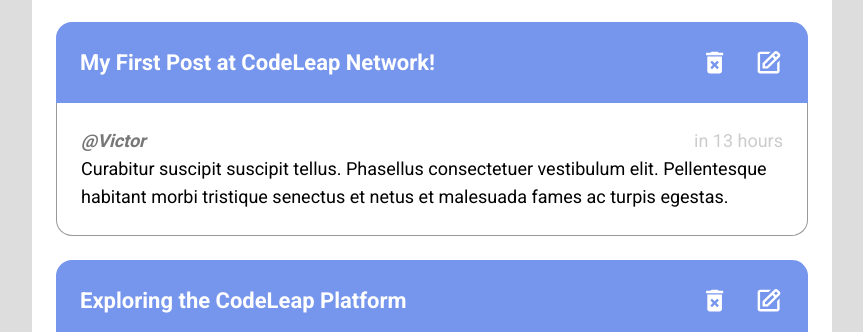
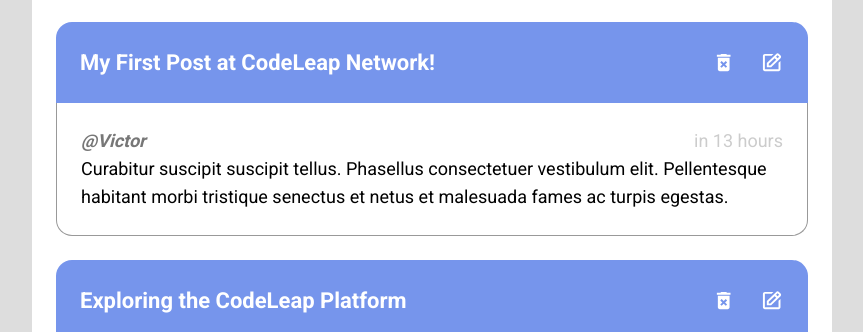
Before and after one commit to V-Matheus/CodeLeap, a Next.js app: page / in a window 1280 px wide. Shown: the part 465-797 px from the top of the page, without its empty margins (208-1071 px from the left). Built offline with nearby package versions, Linux system fonts and the light colour scheme.

Commit message:
feat: post Modal

```diff
--- /dev/null
+++ b/src/app/components/Modal.tsx
@@ -0,0 +1,26 @@
+import { ComponentProps, MouseEvent } from 'react';
+
+interface ModalProps extends ComponentProps<'dialog'> {
+  onClose: () => void;
+}
+
+export function Modal({ onClose, ...props }: ModalProps) {
+  const handleClickOutside = (event: MouseEvent<HTMLDialogElement>) => {
+    const dialog = event.target as HTMLDialogElement;
+    if (dialog.tagName === 'DIALOG' && event.target === dialog) {
+      onClose();
+    }
+  };
+
+  return (
+    <dialog
+      {...props}
+      className="absolute w-full h-full inset-0 flex items-center justify-center bg-black/35 z-50"
+      onClick={handleClickOutside}
+    >
+      <article className="bg-white w-[660px] p-6 rounded-2xl border-1 border-gray-medium">
+        {props.children}
+      </article>
+    </dialog>
+  );
+}
--- a/src/app/components/Post.tsx
+++ b/src/app/components/Post.tsx
@@ -1,7 +1,12 @@
+'use client';
+
 import Image from 'next/image';
 import Trash from '@/assets/ic_baseline-delete-forever.svg';
 import Edit from '@/assets/bx_bx-edit.svg';
 import { formatDistanceToNowStrict } from 'date-fns';
+import { Modal } from './Modal';
+import { Button, IconButton } from './Button';
+import { useState } from 'react';
 
 export interface PostProps {
   data: {
@@ -14,24 +19,30 @@
 }
 
 export function Post({ data }: PostProps) {
+  const [isModalOpen, setIsModalOpen] = useState(false);
+  const [modalType, setModalType] = useState<'delete' | 'edit' | null>(null);
+
   return (
     <article className="flex flex-col w-full">
       <header className="flex justify-between items-center p-6 bg-primary rounded-t-2xl border-primary">
         <h2 className="text-[22px] text-white font-bold">{data.title}</h2>
         <div className="flex space-x-6">
-          <Image
-            src={Trash}
-            alt="Delete Post"
-            className="cursor-pointer"
-            height={30}
-            width={30}
+          <IconButton
+            icon={<Image src={Trash} alt="Delete Post" />}
+            aria-label="Delete"
+            onClick={() => {
+              setIsModalOpen(true);
+              setModalType('delete');
+            }}
           />
-          <Image
-            src={Edit}
-            alt="Edit Post"
-            className="cursor-pointer"
-            height={30}
-            width={30}
+
+          <IconButton
+            icon={<Image src={Edit} alt="Edit Post" />}
+            aria-label="Edit"
+            onClick={() => {
+              setIsModalOpen(true);
+              setModalType('edit');
+            }}
           />
         </div>
       </header>
@@ -49,6 +60,44 @@
 
         <p className="text-lg">{data.content}</p>
       </section>
+
+      {isModalOpen && (
+        <Modal open={isModalOpen} onClose={() => setIsModalOpen(false)}>
+          <h2 className="text-[22px] font-bold">
+            {modalType === 'edit'
+              ? 'Edit Post'
+              : 'Are you sure you want to delete this item?'}
+          </h2>
+          {modalType === 'edit' && (
+            <form>
+              <label className="flex flex-col gap-2">
+                Title
+                <input
+                  className="placeholder:text-sm placeholder:text-gray-light pl-3 py-2 border-1 border-gray-dark rounded-lg"
+                  type="text"
+                  placeholder="Hello world"
+                />
+              </label>
+
+              <label className="flex flex-col gap-2">
+                Content
+                <textarea
+                  className="placeholder:text-sm placeholder:text-gray-light pl-3 py-2 border-1 border-gray-dark rounded-lg resize-none"
+                  placeholder="Content here"
+                />
+              </label>
+            </form>
+          )}
+
+          <section className="flex justify-end gap-4 mt-10">
+            <Button onClick={() => setIsModalOpen(false)}>Cancel</Button>
+
+            <Button styles={modalType === 'edit' ? 'save' : 'danger'}>
+              {modalType === 'edit' ? 'Save' : 'Delete'}
+            </Button>
+          </section>
+        </Modal>
+      )}
     </article>
   );
 }
```
